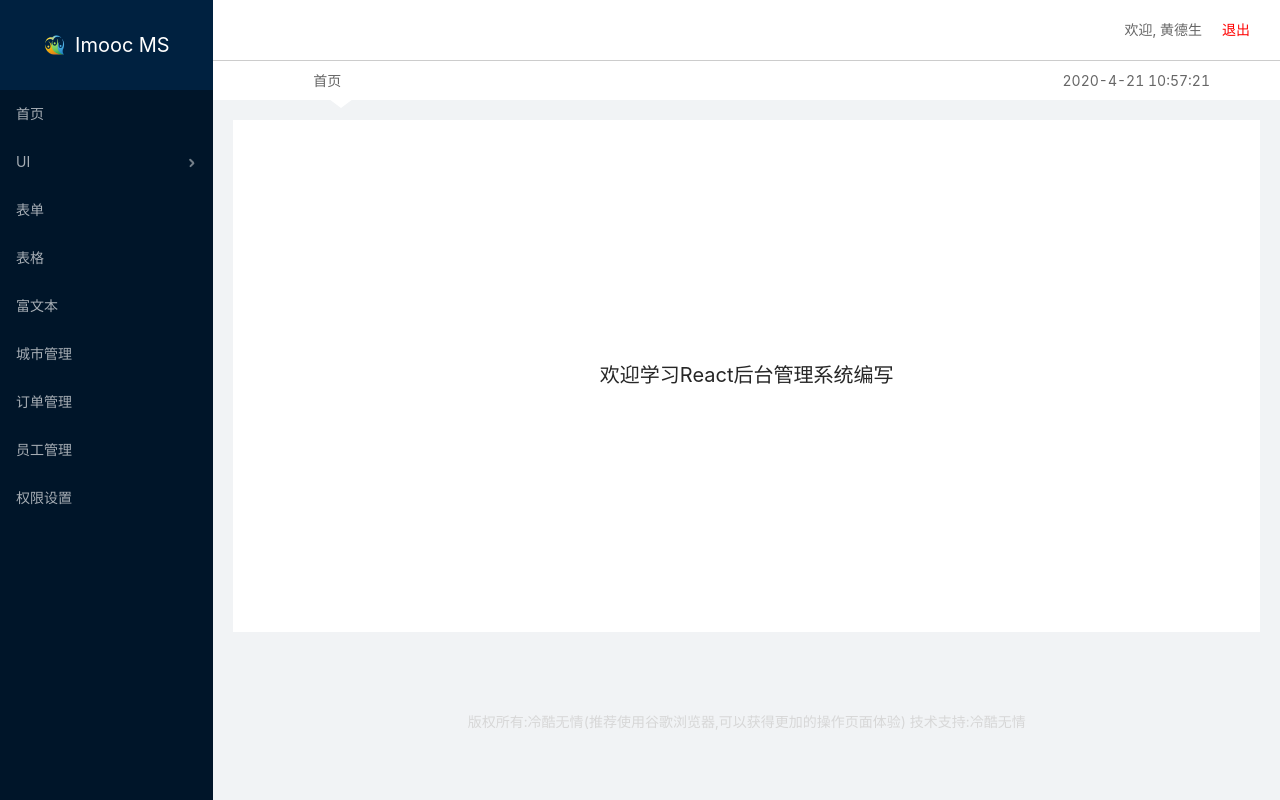
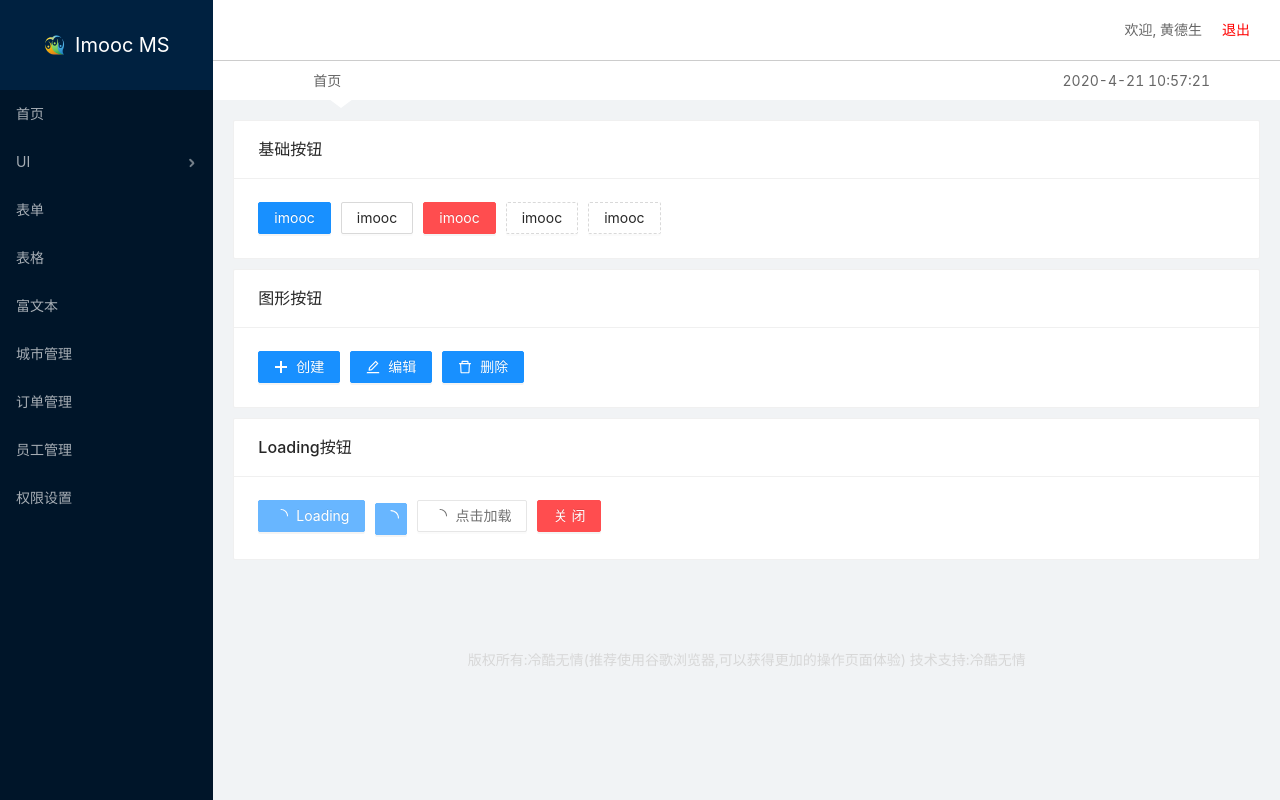
Before and after one commit to huangdesheng/imooc, a React app: page /#/admin/ui/buttons in a window 1280 px wide. Built offline with nearby package versions, Linux system fonts and the light colour scheme.

Commit message:
Button Card modal

```diff
--- a/package.json
+++ b/package.json
@@ -3,6 +3,7 @@
   "version": "0.1.0",
   "private": true,
   "dependencies": {
+    "@ant-design/icons": "^4.1.0",
     "antd": "^4.2.4",
     "autoprefixer": "7.1.6",
     "axios": "^0.19.2",
--- a/src/admin.js
+++ b/src/admin.js
@@ -17,8 +17,8 @@ export default class Admin extends React.Component{
                   <Header></Header>
 
                   <Row className="content">
-                      <Home></Home>
-                     {/* {this.props.children} */}
+                      {/* <Home></Home> */}
+                     {this.props.children}
                   </Row>
                   <Footer></Footer>
               </Col>
--- a/src/pages/ui/buttons/index.js
+++ b/src/pages/ui/buttons/index.js
@@ -1,11 +1,40 @@
 import React, { Component } from 'react'
-
+import {Card,Button} from 'antd'
+import './../index.less'
+import { PlusOutlined,EditOutlined ,DeleteOutlined} from '@ant-design/icons';
 export default class Buttons extends Component{
+    state = {
+        loadingStatus:true
+    }
+    handleLoading=()=>{
+        this.setState({
+            loadingStatus:false
+        })
+    }
     render() {
         return (
-            <div>
-            this is Buttons page.
-        </div>
+            <div className="content-wrap">
+                <Card title="基础按钮" className="card-wrap">
+                    <Button type="primary">imooc</Button>
+                    <Button >imooc</Button>
+                    <Button type="danger">imooc</Button>
+                    <Button type="dashed">imooc</Button>
+                    <Button type="dashed">imooc</Button>
+                </Card>
+
+                <Card title="图形按钮" className="card-wrap">
+                    <Button type="primary" icon={<PlusOutlined />}>创建</Button>
+                    <Button type="primary" icon={<EditOutlined />}>编辑</Button>
+                    <Button type="primary"  icon={<DeleteOutlined />}>删除</Button>
+                </Card>
+
+                <Card title="Loading按钮" className="card-wrap">
+                    <Button type="primary" loading={this.state.loadingStatus}>Loading</Button>
+                    <Button type="primary" loading={this.state.loadingStatus}></Button>
+                    <Button type="" loading={this.state.loadingStatus}>点击加载</Button>
+                    <Button type="danger" onClick={this.handleLoading}>关闭</Button>
+                </Card>
+            </div>
         )
 
     }
--- /dev/null
+++ b/src/pages/ui/index.less
@@ -0,0 +1,10 @@
+.content-wrap{
+    width:100%;
+}
+.card-wrap{
+    width:100%;
+    margin-bottom:10px;
+    .ant-btn{
+        margin-right: 10px;
+    }
+}
--- /dev/null
+++ b/src/pages/ui/modals/index.js
@@ -0,0 +1,42 @@
+import React from 'react'
+import {Modal,Button,Card} from 'antd'
+import './../index.less'
+export default class Modals extends React.Component{
+    state = {
+        visible:false
+    }
+
+    handleModals=()=>{
+        this.setState({
+            visible:true
+        })
+    }
+    handleOk=()=>{
+        this.setState({
+            visible:false
+        })
+    }
+    handleCancel=()=>{
+        this.setState({
+            visible:false
+        })
+    }
+    render() {
+        return (
+            <div className="content-wrap">
+                <Card title="基础模态框" className="card-wrap">
+                    <Button type="primary" onClick={this.handleModals}>Open</Button>
+                </Card>
+                <Modal
+                    title="Basic Modal"
+                    visible={this.state.visible}
+                    onOk={this.handleOk}
+                    onCancel={this.handleCancel}
+                    centered={this.state.visible}
+                    >
+                   <p>欢迎学习慕课网推出的React高级课程</p>
+                </Modal>
+            </div>
+        )
+    }
+}
--- a/src/router.js
+++ b/src/router.js
@@ -4,6 +4,7 @@ import App from './App'
 import Login from './pages/login'
 import Admin from './admin'
 import Buttons from './pages/ui/buttons'
+import Modals from './pages/ui/modals'
 import Nomatch from './pages/nomatch'
 export default class IRouter extends Component{
     render() {
@@ -15,6 +16,7 @@ export default class IRouter extends Component{
                         <Admin>
                             <Switch>
                             <Route path='/admin/ui/buttons' component={Buttons}></Route>
+                            <Route path='/admin/ui/modals' component={Modals}></Route>
                             <Route component={Nomatch}></Route>
                             </Switch>
                         </Admin>
```
